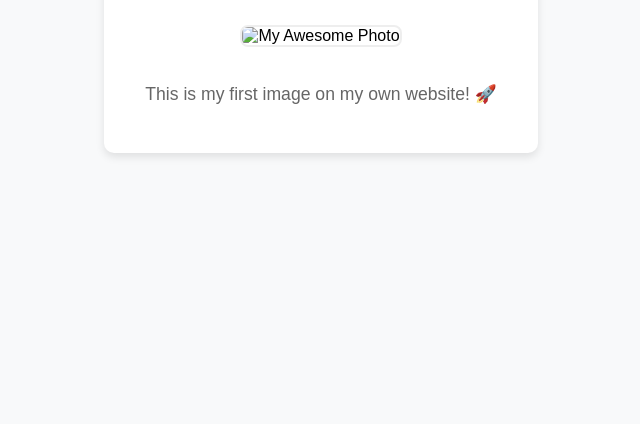
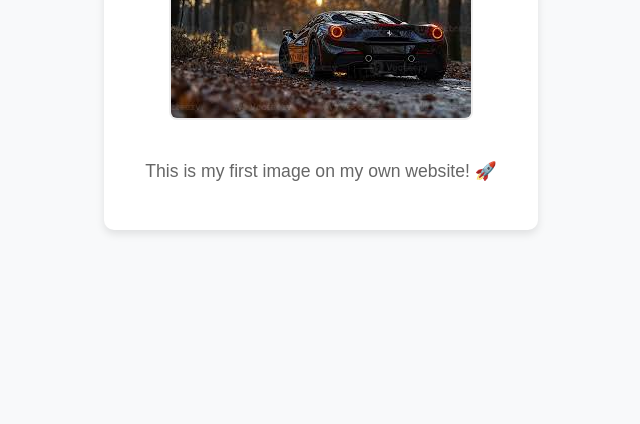
Before and after one commit to abr591/image, a plain HTML site: page index.html in a window 1280 px wide. Shown: the part 376-800 px from the top of the page, without its empty margins (319-959 px from the left). Drawn offline with Linux system fonts and the light colour scheme.

Commit message:
Update index.html

```diff
--- a/index.html
+++ b/index.html
@@ -10,7 +10,7 @@
     <div class="container">
         <h1>Check Out My Image! 📸</h1>
         <!-- Change "my-photo.jpg" to your actual image filename -->
-        <img src="images/car.jpg" alt="My Awesome Photo" class="display-image">
+        <img src="car.jpg" alt="My Awesome Photo" class="display-image">
         <p>This is my first image on my own website! 🚀</p>
     </div>
 </body>
```
